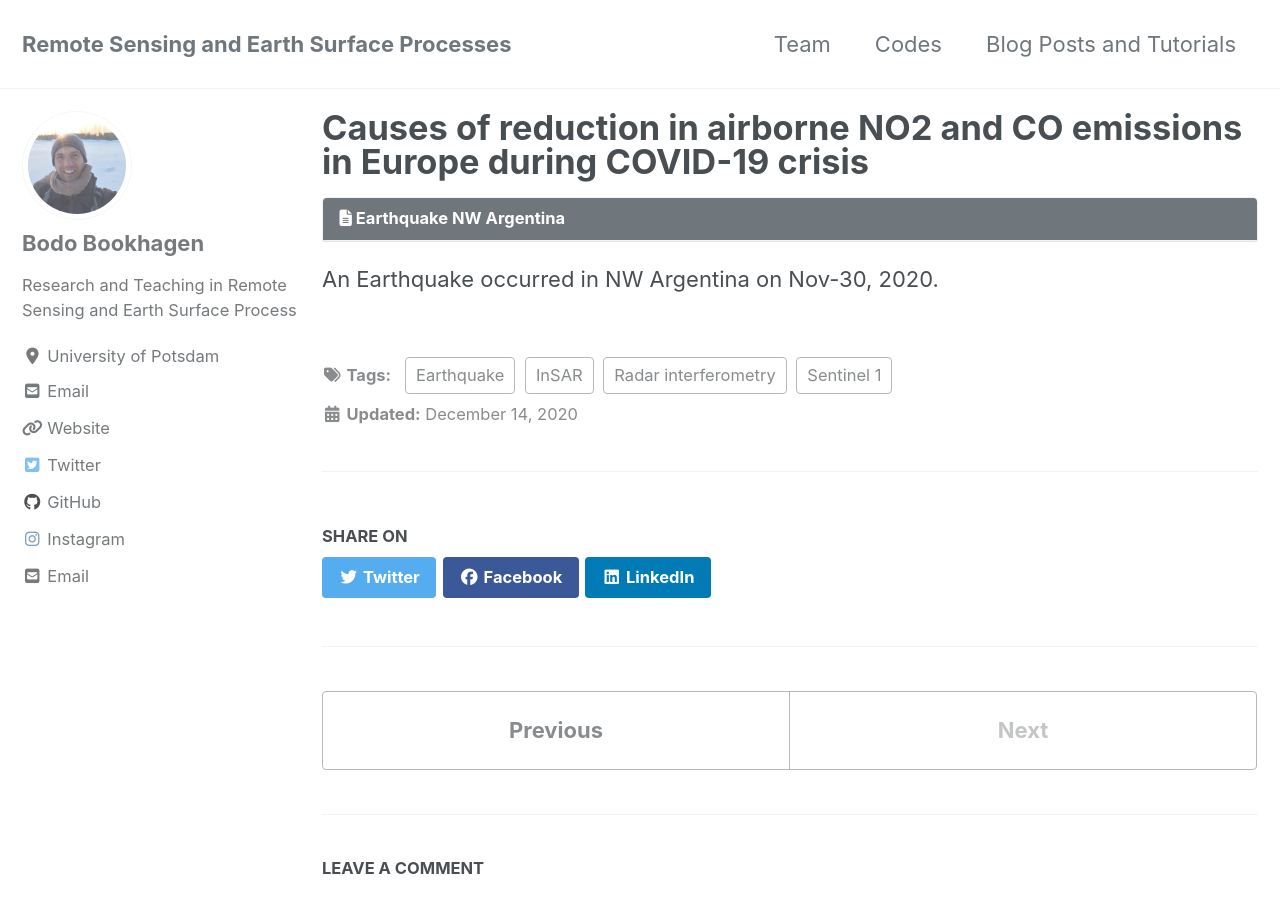
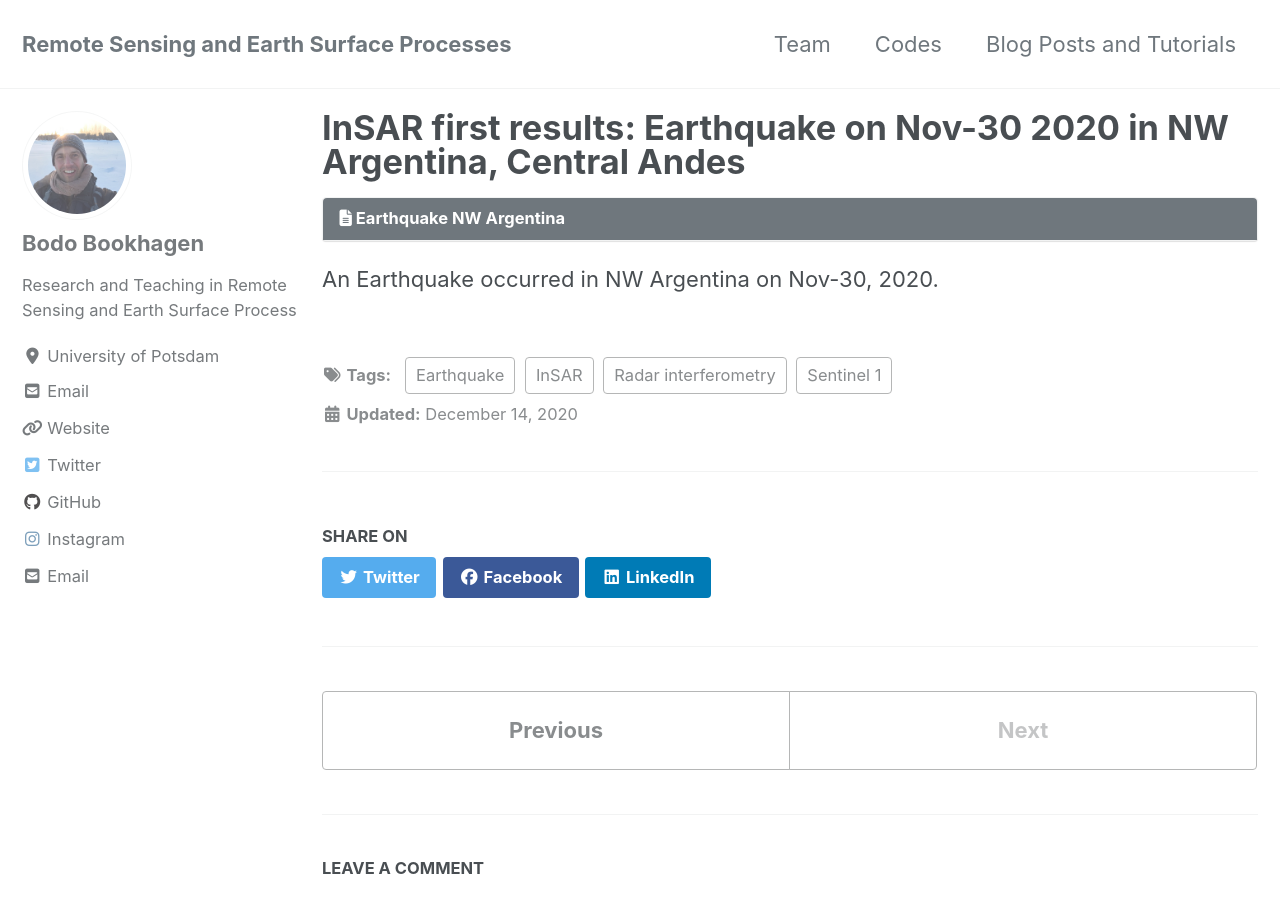
Before and after one commit to UP-RS-ESP/vacon.github.io, a Jekyll site: the page built from _posts/2020-12-14-S1-InSAR-EQ-NWArg-Nov30-2020.md, in a window 1280 px wide and 900 px high. Built offline with Jekyll 4.4.1, drawn with Linux system fonts in a browser that asks for light colours; cached includes are drawn as plain includes; nearby versions of some CDN libraries; a script that is not in the unit is left out; some of the changed text lies outside the part shown.

Commit message:
Dec-13 2020

```diff
--- a/_posts/2020-12-14-S1-InSAR-EQ-NWArg-Nov30-2020.md
+++ b/_posts/2020-12-14-S1-InSAR-EQ-NWArg-Nov30-2020.md
@@ -1,5 +1,5 @@
 ---
-title: 'Causes of reduction in airborne NO2 and CO emissions in Europe during COVID-19 crisis'
+title: 'InSAR first results: Earthquake on Nov-30 2020 in NW Argentina, Central Andes'
 author: "Bodo Bookhagen"
 author_profile: true
 date: 2020-12-14
```
Also changed, not shown: _posts/2020-12-11-Sentinel5-NOx-Air-Pollution.md (+1 -1 lines).
